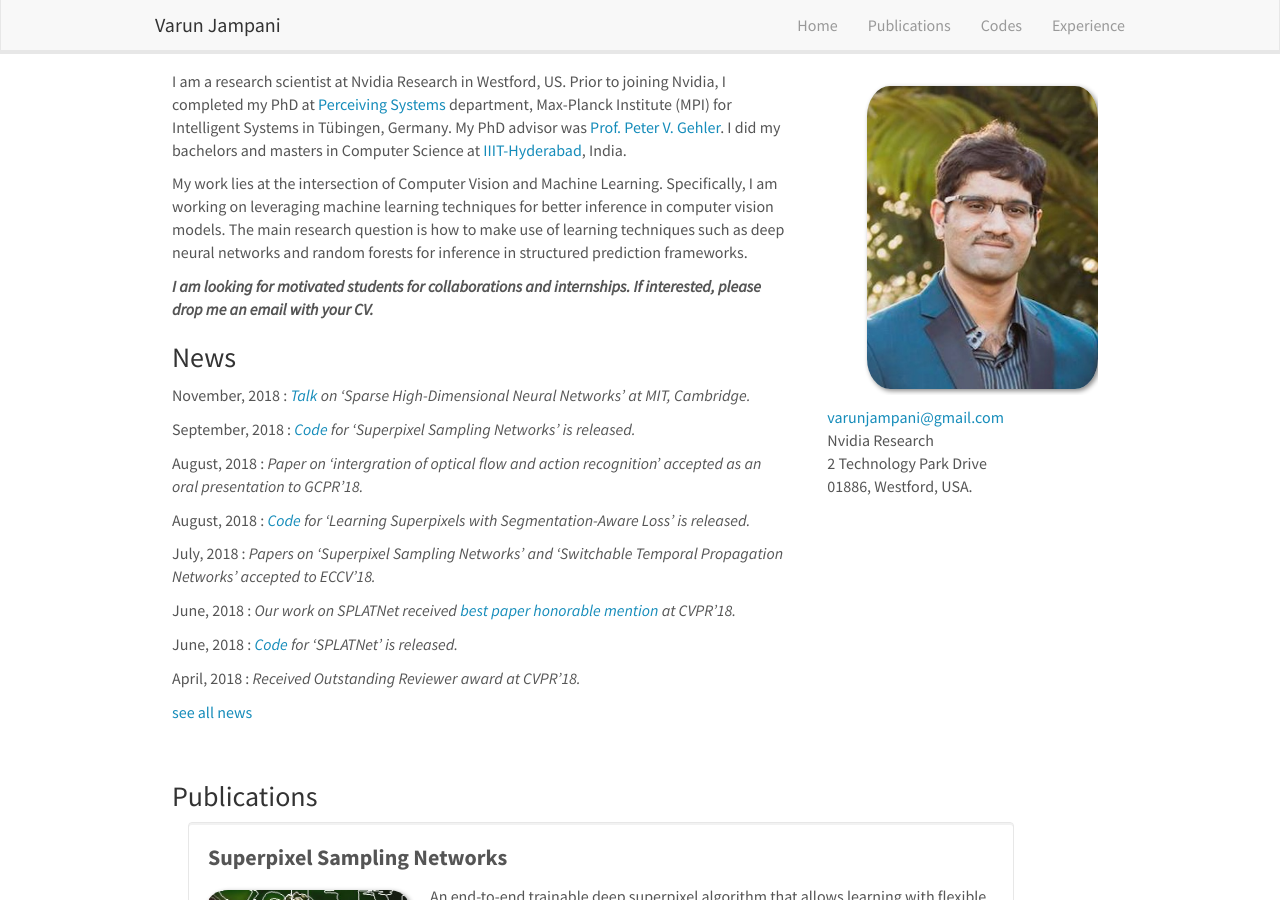
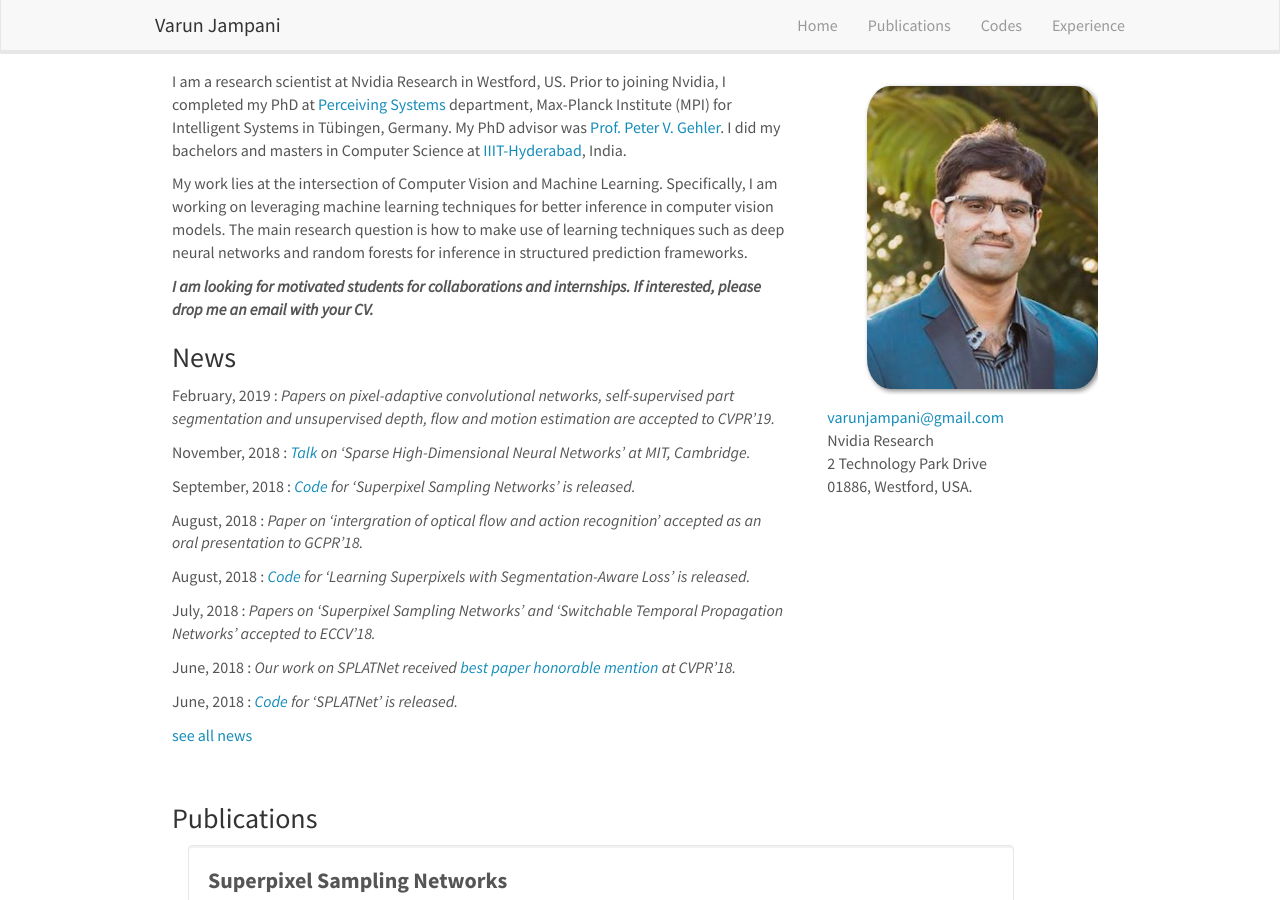
Before and after one commit to varunjampani/varunjampani.github.io, a Jekyll site: the page built from _pages/home.md, in a window 1280 px wide and 900 px high. Built offline with Jekyll 4.4.1, drawn with Linux system fonts in a browser that asks for light colours; nearby versions of some CDN libraries.

Commit message:
cvpr19 accepted

```diff
--- a/_data/news.yml
+++ b/_data/news.yml
@@ -1,3 +1,6 @@
+
+- date: February, 2019
+  headline: Papers on pixel-adaptive convolutional networks, self-supervised part segmentation and unsupervised depth, flow and motion estimation are accepted to CVPR'19.
 
 - date: November, 2018
   headline: <a href="https://youtu.be/QeVlMtmOYQc?t=2203">Talk</a> on 'Sparse High-Dimensional Neural Networks' at MIT, Cambridge.
```
